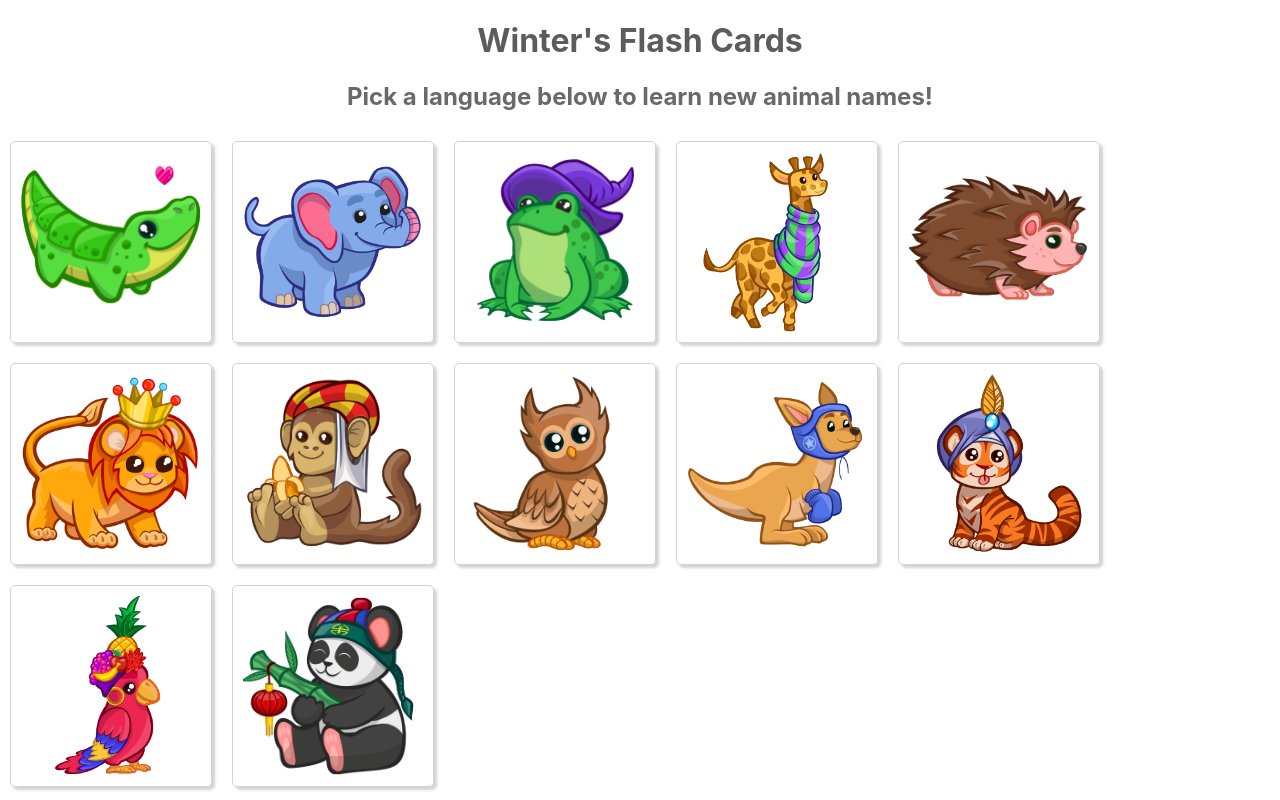
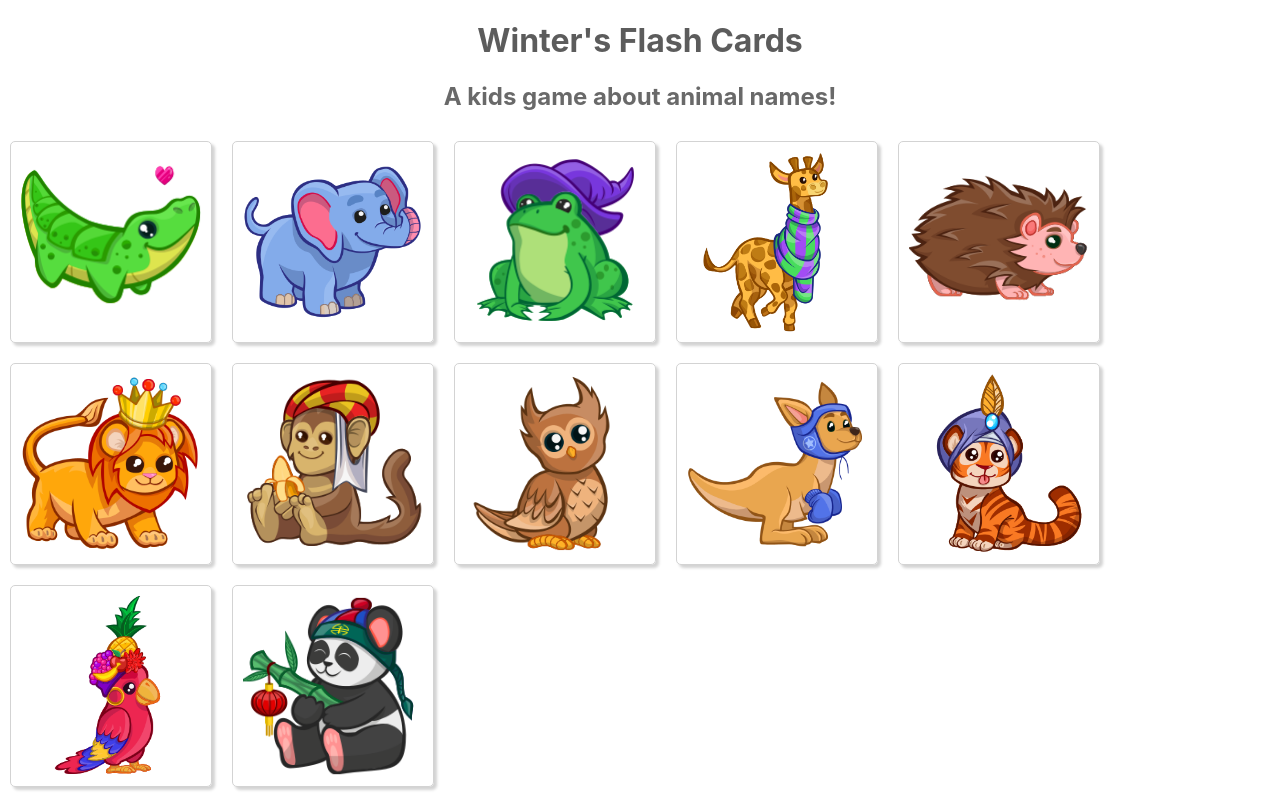
Before and after one commit to wrunion/animal-flashcards, a React (Create React App) app: page / in a window 1280 px wide. Built offline with nearby package versions, Linux system fonts and the light colour scheme.

Commit message:
Change subheader text.

```diff
--- a/src/Header/Header.js
+++ b/src/Header/Header.js
@@ -4,7 +4,7 @@ const Header = () => {
   return (
     <header className="Header grid-component">
       <h1>Winter's Flash Cards</h1>
-      <h2>Pick a language below to learn new animal names!</h2>
+      <h2>A kids game about animal names!</h2>
     </header>
   );
 }
```
